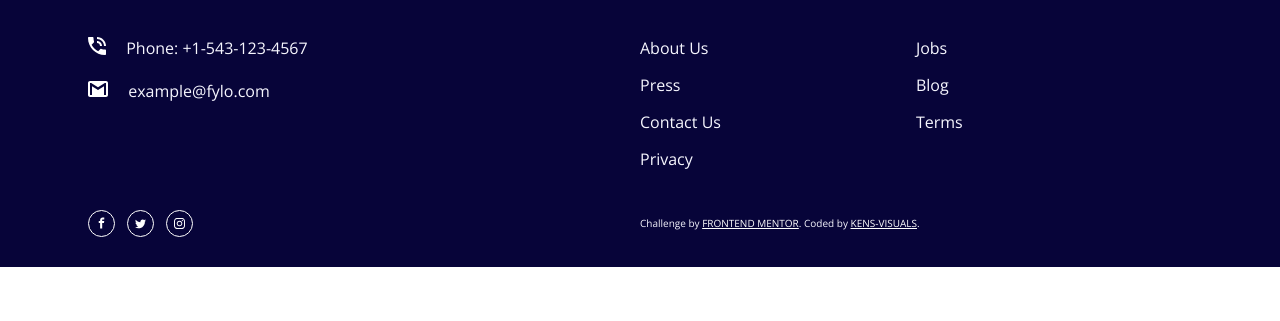
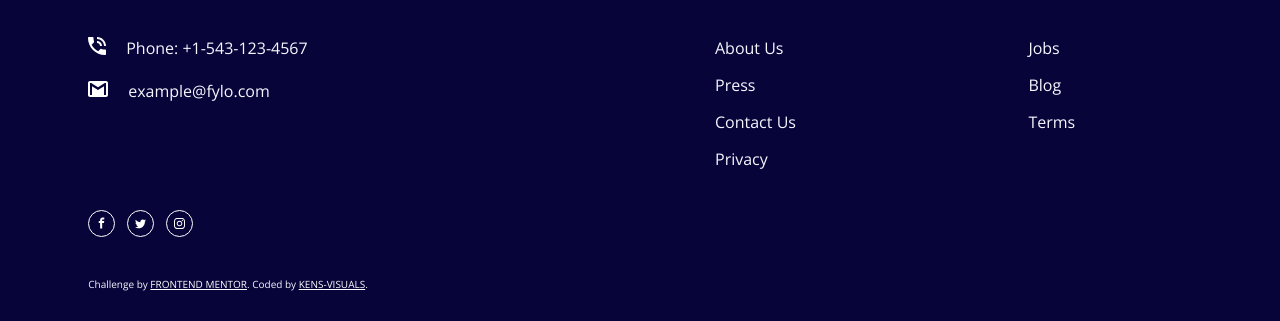
Before and after one commit to kens-visuals/fylo-landing-page, a website: page index.html in a window 1280 px wide. Shown: the part 2101-2422 px from the top of the page. Before the commit the page ends 2368 px from the top, so only its background shows below. Drawn offline with nearby package versions, Linux system fonts and the light colour scheme.

Commit message:
add footer desktop layout

```diff
--- a/styles/scss/layout/_footer.scss
+++ b/styles/scss/layout/_footer.scss
@@ -8,7 +8,8 @@
   &__wrapper {
     @media (min-width: 810px) {
       display: grid;
-      grid-template-columns: repeat(2, 1fr);
+      grid-template-columns: repeat(auto-fit, minmax(30rem, 1fr));
+      gap: 0 15rem;
     }
   }
 
@@ -56,7 +57,7 @@
       gap: 1.2rem;
 
       @media (min-width: 810px) {
-        margin: 0;
+        margin: 0 0 4rem 0;
         padding: 0;
         align-items: flex-start;
         justify-content: flex-start;
--- a/styles/scss/layout/_navigation.scss
+++ b/styles/scss/layout/_navigation.scss
@@ -34,6 +34,7 @@
       @media (min-width: 810px) {
         display: grid;
         grid-template-columns: repeat(2, 1fr);
+        gap: 0 15rem;
       }
     }
 
```
Also changed, not shown: index.html (+2 -1 lines), styles/css/style.css, 1 other file.
